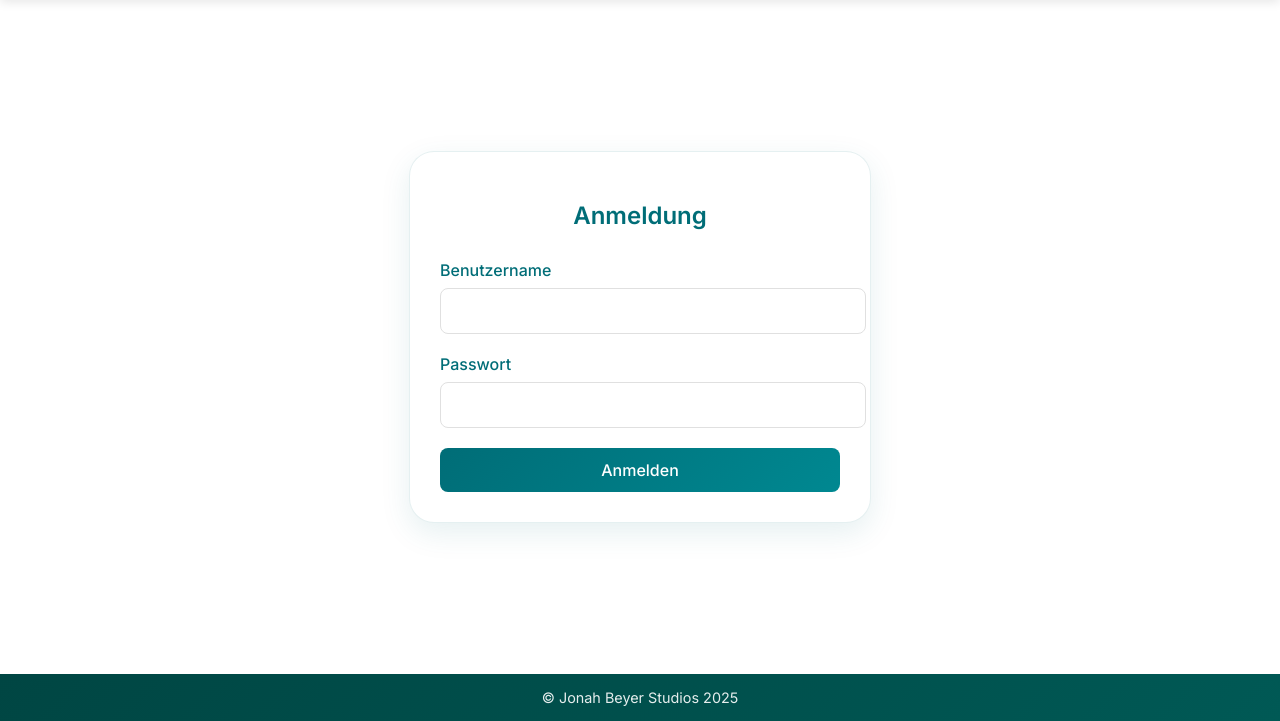
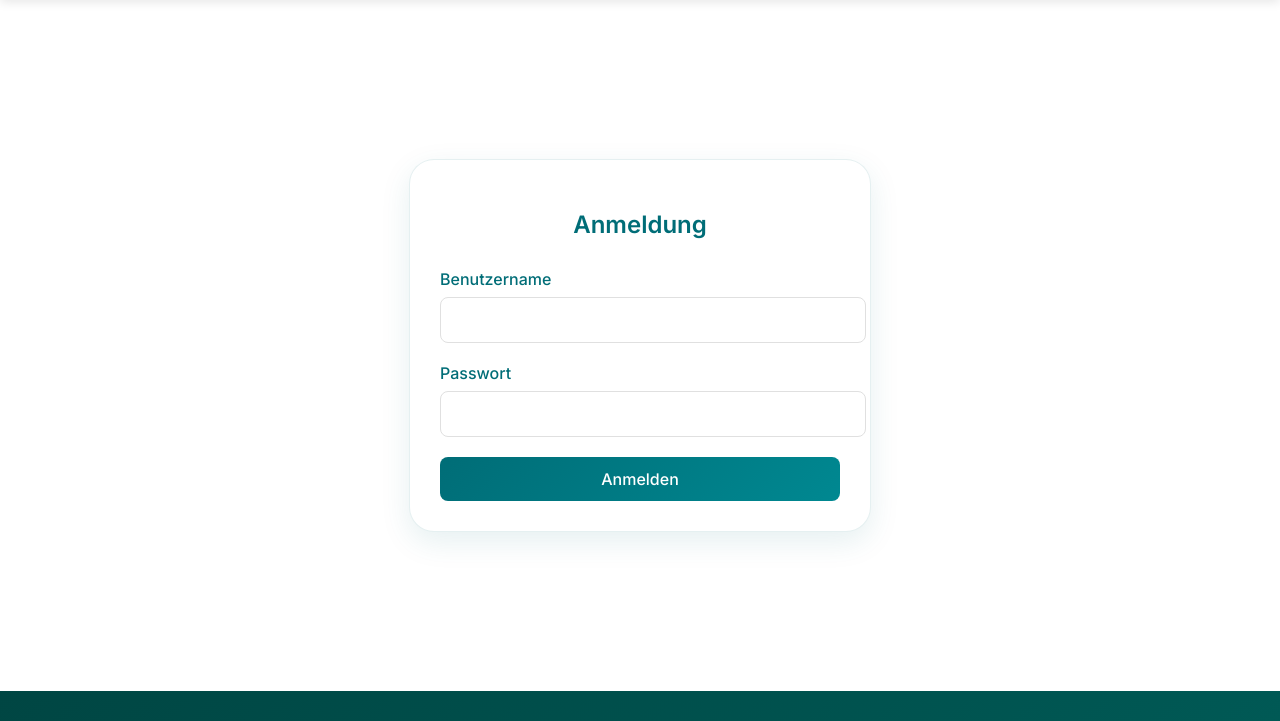
Before and after one commit to Real-M1000/Flask, a Flask app: page /login in a window 1280 px wide. Shown: the part 79-800 px from the top of the page. Run offline with Flask 3, Linux system fonts and the light colour scheme.

Commit message:
Update login.html

```diff
--- a/templates/login.html
+++ b/templates/login.html
@@ -140,7 +140,7 @@
         </div>
     </div>
     <div class="footer">
-        <p>© Jonah Beyer Studios 2025</p>
+        <p></p>
     </div>
 </body>
 </html>
```
